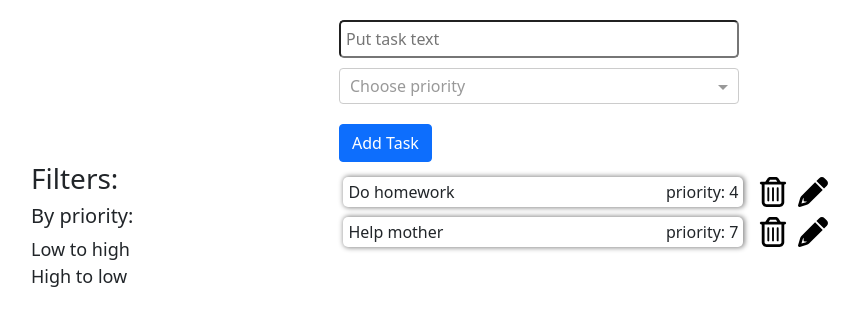
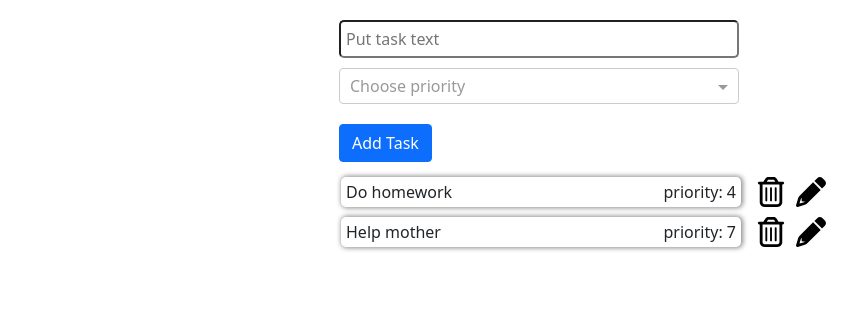
Before and after one commit to sashachekh04/TO_DO_LIST, an Angular app: page /admin in a window 1280 px wide. Shown: the top 326 px of the page, without its empty margins (51-910 px from the left). Built offline with nearby package versions, Linux system fonts and the light colour scheme.

Commit message:
fix(task-list): comment code with filters

```diff
--- a/src/app/pages/task-list/task-list.component.html
+++ b/src/app/pages/task-list/task-list.component.html
@@ -1,10 +1,20 @@
 <div class="task-list-wrapper">
-  <div class="tasks-filters">
-    <h3>Filters: </h3>
-    <h5>By priority:</h5>
-    <div>Low to high</div>
-    <div>High to low</div>
-  </div>
+<!--  <div class="tasks-filters">-->
+<!--    <h3>Filters: </h3>-->
+<!--    <h5>By priority:</h5>-->
+<!--    <div class="filter-block">-->
+<!--      <div>Low to high</div>-->
+<!--      <input-->
+<!--        [checked]="true"-->
+<!--        type="checkbox">-->
+<!--    </div>-->
+<!--    <div class="filter-block">-->
+<!--      <div>High to low</div>-->
+<!--      <input-->
+<!--        [checked]="true"-->
+<!--        type="checkbox">-->
+<!--    </div>-->
+<!--  </div>-->
   <div class="tasks-wrapper">
     <div
       *ngFor="let t of taskList$ | async"
--- a/src/app/pages/task-list/task-list.component.scss
+++ b/src/app/pages/task-list/task-list.component.scss
@@ -3,7 +3,7 @@
   align-items: flex-start;
   .tasks-wrapper{
     margin-top: 15px;
-    transform: translateX(42%);
+    transform: translateX(62%);
     .task-text-wrapper {
       width: 385px;
       display: flex;
```
